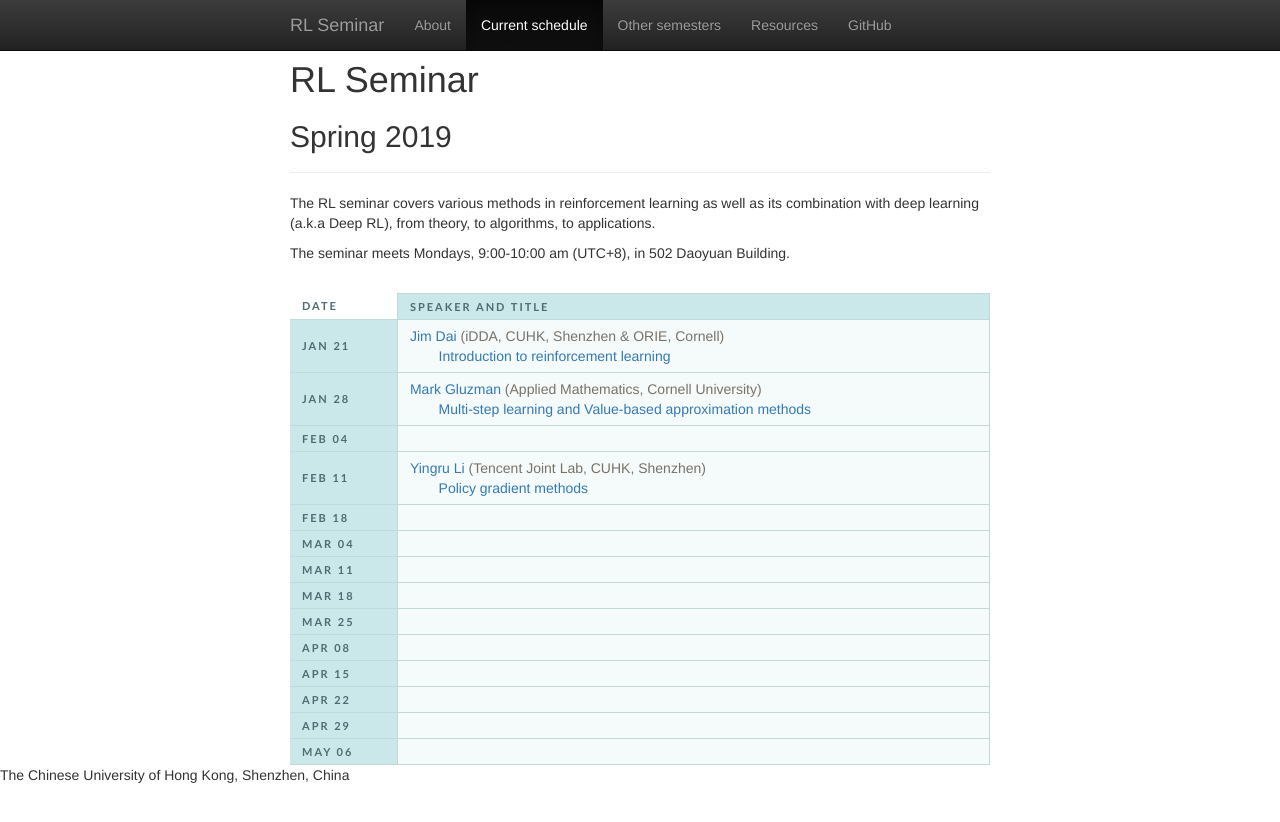
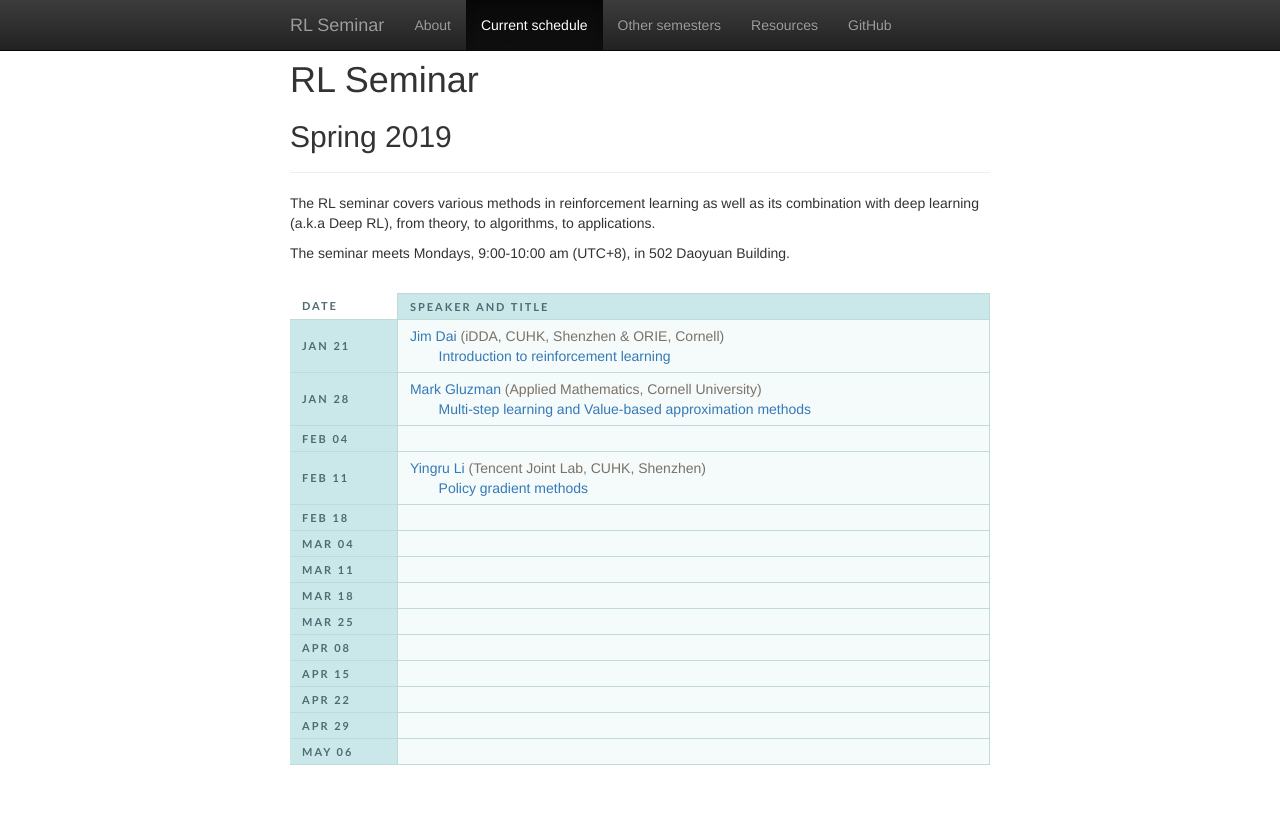
Before and after one commit to rlseminar/rlseminar.github.io, a Jekyll site: the page built from index.md, in a window 1280 px wide. Shown: the top 822 px of the page. Built offline with Jekyll 4.4.1, drawn with Linux system fonts in a browser that asks for light colours.

Commit message:
remove footer

```diff
--- a/_layouts/default.html
+++ b/_layouts/default.html
@@ -22,9 +22,5 @@
     <script async
       src="//mathjax.rstudio.com/latest/MathJax.js?config=TeX-MML-AM_CHTML">
     </script>
-
-    <footer>
-      <p>The Chinese University of Hong Kong, Shenzhen, China</p>
-    </footer>
   </body>
 </html>
```
